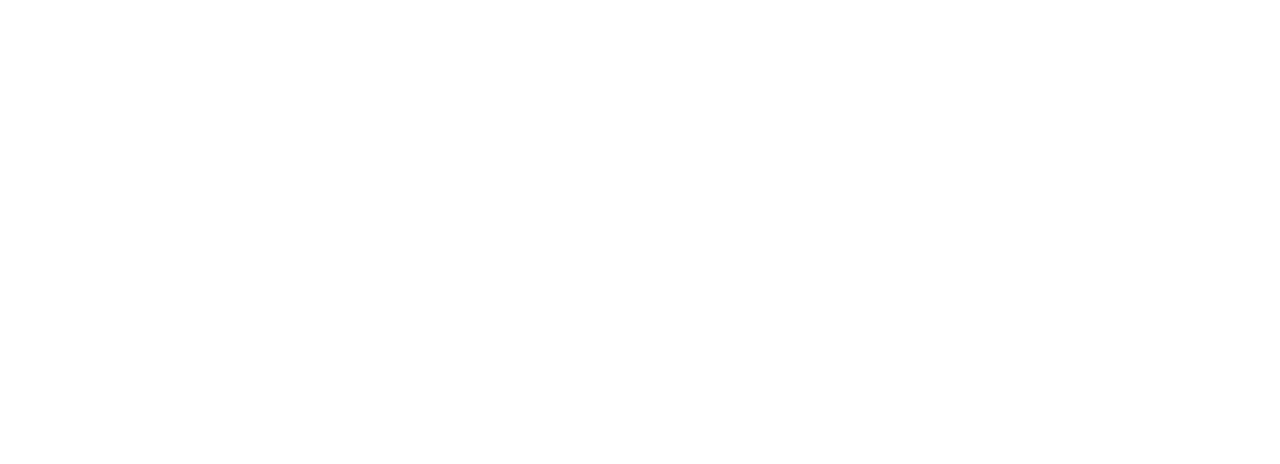
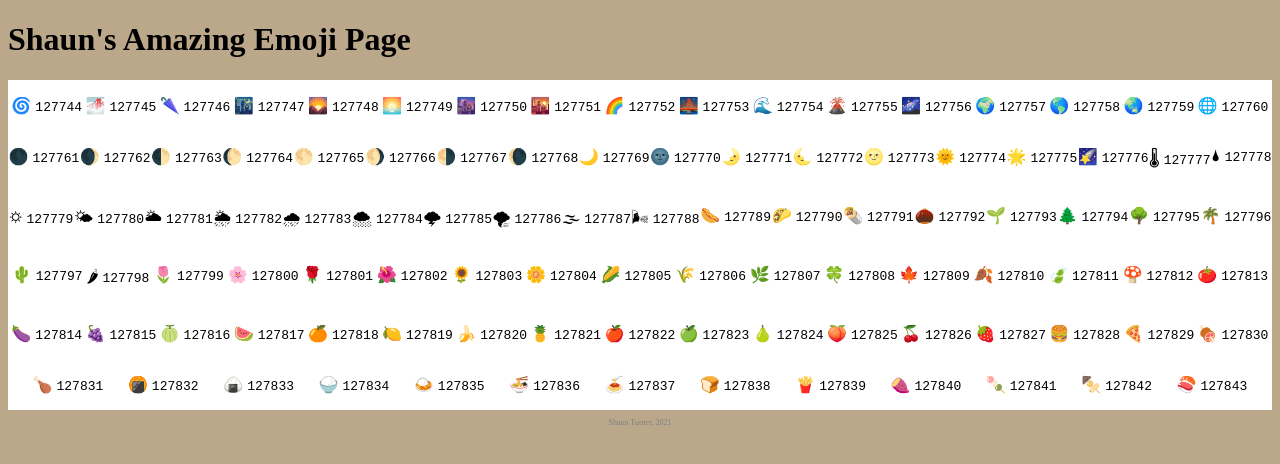
Before and after one commit to turn0278/mtm6302-assignment-1, a plain HTML site: page index.html in a window 1280 px wide. Drawn offline with Linux system fonts and the light colour scheme.

Commit message:
Completes Assignment

```diff
--- a/index.html
+++ b/index.html
@@ -6,11 +6,27 @@
     <meta name="viewport" content="width=device-width, initial-scale=1.0">
     <link href="style.css" rel="stylesheet">
 </head>
+<title>Shaun's Amazing Emoji Page</title>
 <body>
 
-    <div id='container'>
+        <!-- Styling the Header -->
+    <div class="header">
+
+        <h1>
+            Shaun's Amazing Emoji Page
+        </h1>
 
     </div>
+
+        <!-- Styling the Main  -->
+    <div id='container' class='lib'>
+
+    </div>
+
+    <!-- Using container tag for control -->
+    <footer>
+        <p class="foottext">Shaun Turner, 2021</p>
+    </footer>
 
     <script src='script.js'></script>
 </body>
--- a/script.js
+++ b/script.js
@@ -0,0 +1,16 @@
+
+//Code
+const $library = document.getElementById('container')
+
+const $emoji = [127744]
+
+
+//Functions
+for (let x = 0; x < 100; x++) {
+ $library.innerHTML +=
+ `
+ <p>&#${$emoji[0] + x};
+ <code>${$emoji[0] + x}</code></p>
+ `
+
+}
--- a/style.css
+++ b/style.css
@@ -0,0 +1,19 @@
+body{
+    background-color: rgb(187, 168, 139);
+}
+
+#container{
+    background-color: white;
+}
+
+.lib {
+    display: flex;
+    flex-wrap: wrap;
+    justify-content:space-evenly;
+}
+
+.foottext {
+    color: grey;
+    text-align: center;
+    font-size: .5em;
+}
```
